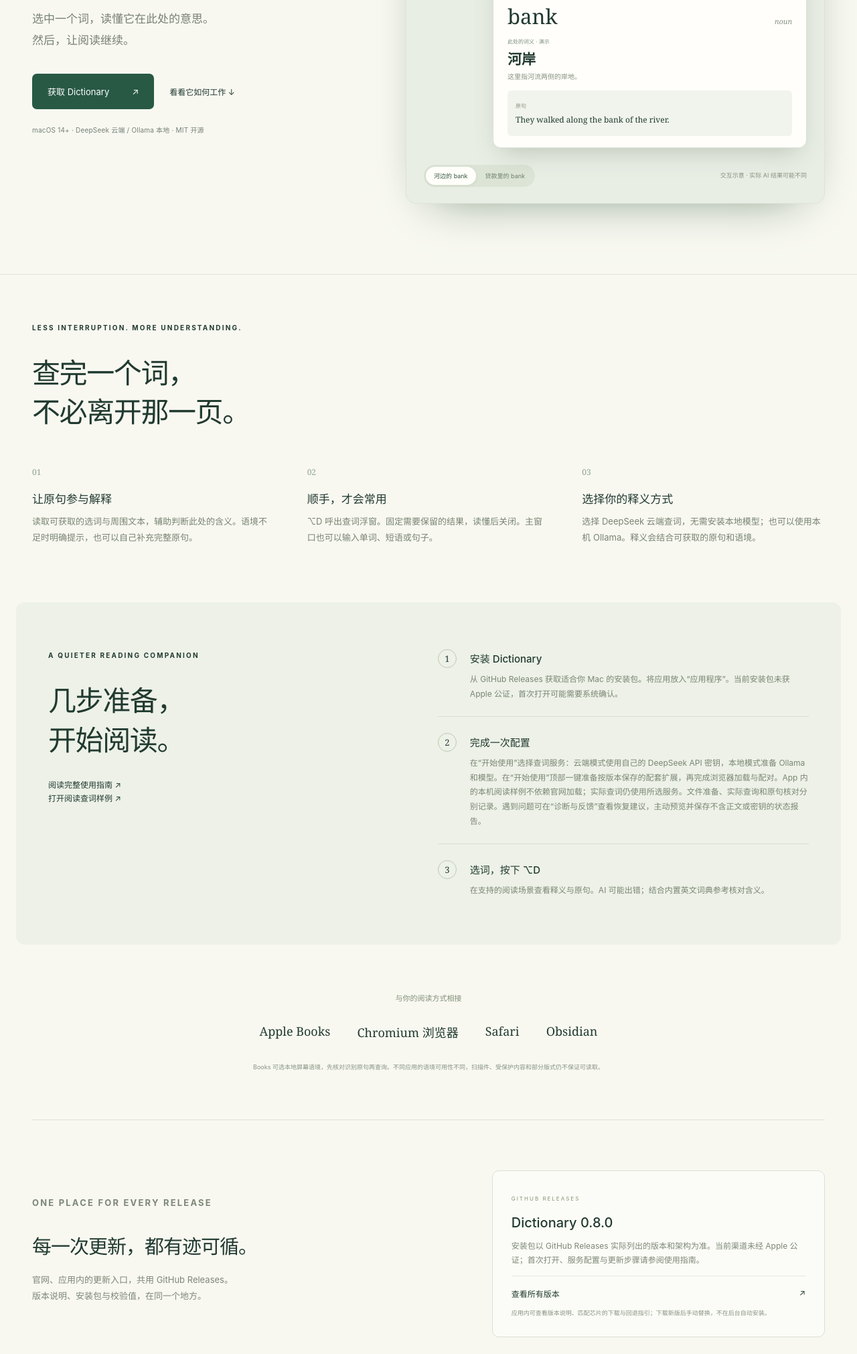
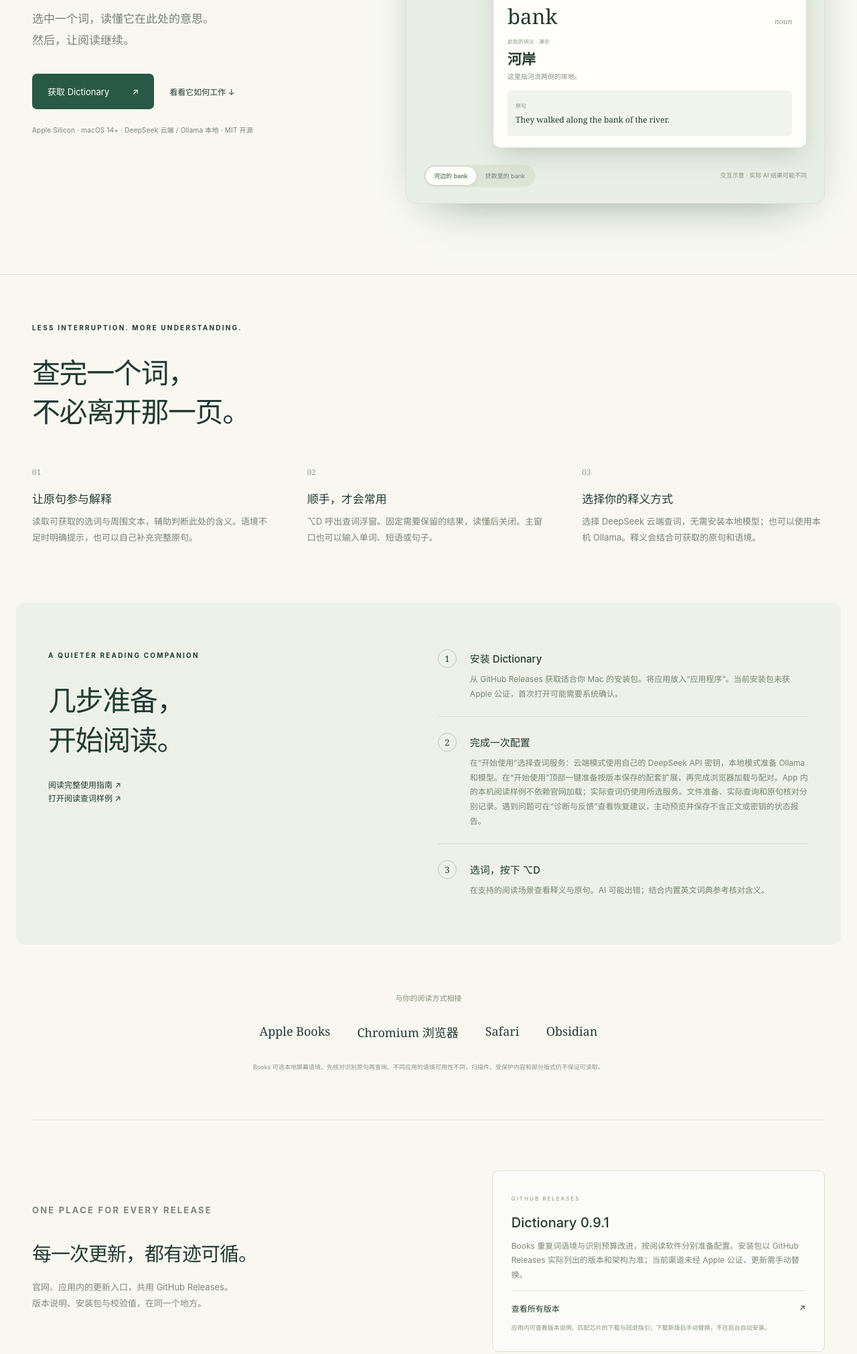
Before and after one commit to liyunhui0707/dictionary-macos, a browser extension: page website/dist/index.html in a window 1280 px wide. Shown: the part 516-2537 px from the top of the page at 67% size. Drawn offline with Linux system fonts and the light colour scheme.

Commit message:
docs: close 0.9.1 delivery and scope manual acceptance

```diff
--- a/website/dist/index.html
+++ b/website/dist/index.html
@@ -1,11 +1,11 @@
 <!doctype html>
 <html lang="zh-CN"><head><meta charset="utf-8"><meta name="viewport" content="width=device-width,initial-scale=1"><meta name="description" content="Dictionary，原生 macOS 上下文英汉词典。在阅读里理解单词，再继续阅读。"><meta name="theme-color" content="#285945"><title>Dictionary — 词义，在语境里。</title><link rel="icon" href="/favicon.ico" sizes="16x16 32x32 64x64"><link rel="icon" type="image/png" sizes="32x32" href="/favicon-32.png"><link rel="stylesheet" href="style.css"></head>
 <body><header><a class="brand" href="#"><span class="mark">d.</span>Dictionary</a><nav aria-label="主导航"><a href="#experience">体验</a><a href="#start">开始使用</a><a href="#updates">更新</a><a class="nav-button" href="https://github.com/liyunhui0707/dictionary-macos">GitHub ↗</a></nav></header>
-<main><section class="hero"><div class="intro"><p class="eyebrow"><span></span> 为 macOS 阅读而作</p><h1>词义，<br>在<span class="serif">语境</span>里。</h1><p class="lead">选中一个词，读懂它在此处的意思。<br>然后，让阅读继续。</p><div class="actions"><a class="primary" href="https://github.com/liyunhui0707/dictionary-macos/releases">获取 Dictionary <span>↗</span></a><a class="text-link" href="#experience">看看它如何工作 ↓</a></div><p class="caption">macOS 14+ · DeepSeek 云端 / Ollama 本地 · MIT 开源</p></div>
+<main><section class="hero"><div class="intro"><p class="eyebrow"><span></span> 为 macOS 阅读而作</p><h1>词义，<br>在<span class="serif">语境</span>里。</h1><p class="lead">选中一个词，读懂它在此处的意思。<br>然后，让阅读继续。</p><div class="actions"><a class="primary" href="https://github.com/liyunhui0707/dictionary-macos/releases">获取 Dictionary <span>↗</span></a><a class="text-link" href="#experience">看看它如何工作 ↓</a></div><p class="caption">Apple Silicon · macOS 14+ · DeepSeek 云端 / Ollama 本地 · MIT 开源</p></div>
 <div class="scene" aria-label="上下文查词交互演示"><div class="scene-top"><span>READING, UNINTERRUPTED.</span><span>01 / 02</span></div><div class="paper"><p class="book-label">A MOMENT TO UNDERSTAND</p><p id="passage">They walked along the <mark>bank</mark> of the river.</p><p class="ghost">The afternoon light settled on the water.<br>For a moment, everything was quiet.</p><div class="selection-hint">选中 bank <kbd>⌥ D</kbd></div></div><div class="lookup"><div class="lookup-bar"><span>Dictionary</span><span aria-hidden="true">⌖ &nbsp; ×</span></div><div class="word">bank <i>noun</i></div><p class="meaning-label">此处的词义 · 演示</p><h2 id="meaning">河岸</h2><p id="explanation">这里指河流两侧的岸地。</p><div class="original"><span>原句</span><p id="original">They walked along the bank of the river.</p></div></div><div class="scene-bottom"><div class="demo-switch" role="group" aria-label="切换示例语境"><button aria-pressed="true" data-example="river">河边的 bank</button><button aria-pressed="false" data-example="loan">贷款里的 bank</button></div><small>交互示意 · 实际 AI 结果可能不同</small></div></div></section>
 <section class="statement" id="experience"><p class="eyebrow">LESS INTERRUPTION. MORE UNDERSTANDING.</p><h2>查完一个词，<br>不必离开那一页。</h2><div class="features"><article><span class="number">01</span><h3>让原句参与解释</h3><p>读取可获取的选词与周围文本，辅助判断此处的含义。语境不足时明确提示，也可以自己补充完整原句。</p></article><article><span class="number">02</span><h3>顺手，才会常用</h3><p>⌥D 呼出查词浮窗。固定需要保留的结果，读懂后关闭。主窗口也可以输入单词、短语或句子。</p></article><article><span class="number">03</span><h3>选择你的释义方式</h3><p>选择 DeepSeek 云端查词，无需安装本地模型；也可以使用本机 Ollama。释义会结合可获取的原句和语境。</p></article></div></section>
 <section class="start" id="start"><div><p class="eyebrow">A QUIETER READING COMPANION</p><h2>几步准备，<br>开始阅读。</h2><a class="text-link" href="https://github.com/liyunhui0707/dictionary-macos/blob/main/docs/guide.md">阅读完整使用指南 ↗</a><br><a class="text-link" href="reading-check.html">打开阅读查词样例 ↗</a></div><ol><li><span>1</span><div><h3>安装 Dictionary</h3><p>从 GitHub Releases 获取适合你 Mac 的安装包。将应用放入“应用程序”。当前安装包未获 Apple 公证，首次打开可能需要系统确认。</p></div></li><li><span>2</span><div><h3>完成一次配置</h3><p>在“开始使用”选择查词服务：云端模式使用自己的 DeepSeek API 密钥，本地模式准备 Ollama 和模型。在“开始使用”顶部一键准备按版本保存的配套扩展，再完成浏览器加载与配对。App 内的本机阅读样例不依赖官网加载；实际查词仍使用所选服务。文件准备、实际查询和原句核对分别记录。遇到问题可在“诊断与反馈”查看恢复建议，主动预览并保存不含正文或密钥的状态报告。</p></div></li><li><span>3</span><div><h3>选词，按下 ⌥D</h3><p>在支持的阅读场景查看释义与原句。AI 可能出错；结合内置英文词典参考核对含义。</p></div></li></ol></section>
 <section class="compatibility"><p>与你的阅读方式相接</p><div><span>Apple Books</span><span>Chromium 浏览器</span><span>Safari</span><span>Obsidian</span></div><small>Books 可选本地屏幕语境，先核对识别原句再查询。不同应用的语境可用性不同，扫描件、受保护内容和部分版式仍不保证可读取。</small></section>
-<section class="updates" id="updates"><div><p class="eyebrow">ONE PLACE FOR EVERY RELEASE</p><h2>每一次更新，都有迹可循。</h2><p>官网、应用内的更新入口，共用 GitHub Releases。<br>版本说明、安装包与校验值，在同一个地方。</p></div><div class="release"><span class="release-label">GITHUB RELEASES</span><h3 id="release-title">Dictionary 0.8.0</h3><p id="release-note">安装包以 GitHub Releases 实际列出的版本和架构为准。当前渠道未经 Apple 公证；首次打开、服务配置与更新步骤请参阅使用指南。</p><a href="https://github.com/liyunhui0707/dictionary-macos/releases">查看所有版本 <span>↗</span></a><small>应用内可查看版本说明、匹配芯片的下载与回退指引；下载新版后手动替换，不在后台自动安装。</small></div></section>
+<section class="updates" id="updates"><div><p class="eyebrow">ONE PLACE FOR EVERY RELEASE</p><h2>每一次更新，都有迹可循。</h2><p>官网、应用内的更新入口，共用 GitHub Releases。<br>版本说明、安装包与校验值，在同一个地方。</p></div><div class="release"><span class="release-label">GITHUB RELEASES</span><h3 id="release-title">Dictionary 0.9.1</h3><p id="release-note">Books 重复词语境与识别预算改进，按阅读软件分别准备配置。安装包以 GitHub Releases 实际列出的版本和架构为准；当前渠道未经 Apple 公证，更新需手动替换。</p><a href="https://github.com/liyunhui0707/dictionary-macos/releases">查看所有版本 <span>↗</span></a><small>应用内可查看版本说明、匹配芯片的下载与回退指引；下载新版后手动替换，不在后台自动安装。</small></div></section>
 <section class="closing"><span class="mark">d.</span><h2>把注意力，留给内容。</h2><a class="primary" href="https://github.com/liyunhui0707/dictionary-macos">探索开源项目 ↗</a></section></main>
 <footer><div><strong>Dictionary</strong><span>在语境里理解，然后继续阅读。</span></div><div><a href="https://github.com/liyunhui0707/dictionary-macos/blob/main/PRIVACY.md">隐私说明</a><a href="https://github.com/liyunhui0707/dictionary-macos/issues">反馈</a><a href="https://github.com/liyunhui0707/dictionary-macos/blob/main/LICENSE">MIT License</a></div></footer><script src="app.js"></script></body></html>
```
Also changed, not shown: 5 other files.
